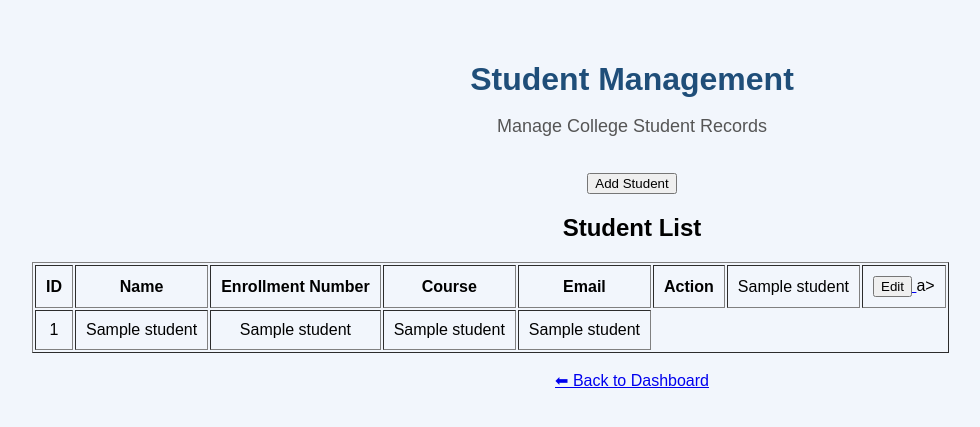
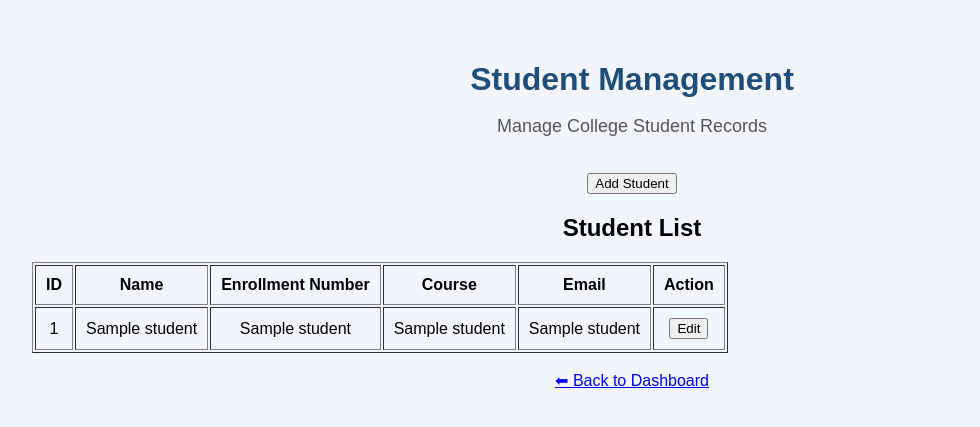
Before and after one commit to krishnachauhan0204-collab/College-ERP-Management-System, a Python web app: template templates/students.html in a window 1280 px wide. Shown: the top 427 px of the page, without its empty margins (8-988 px from the left). Run offline with Jinja, Linux system fonts and the light colour scheme; the template is opened without the code that fills it: most values are stand-ins (such as "Sample title", 1, 10 or a date in 2020).

Commit message:
Update students.html

```diff
--- a/templates/students.html
+++ b/templates/students.html
@@ -28,13 +28,6 @@
                 <th>Course</th>
                 <th>Email</th>
                 <th>Action</th>
-                <td>{{student[4]}}</td>
-                <td>
-                    <a href="/edit-student/
-                        {{ student[0]}}">
-                        <button>Edit</button>
-                    </a>a>
-                </td>
             </tr>
 
             {% for student in students %}
@@ -44,6 +37,11 @@
                 <td>{{ student[2] }}</td>
                 <td>{{ student[3] }}</td>
                 <td>{{ student[4] }}</td>
+                <td>
+                    <a href="/edit-student/{{ student[0] }}">
+                        <button>Edit</button>
+                    </a>
+                </td>
             </tr>
             {% endfor %}
         </table>
```
